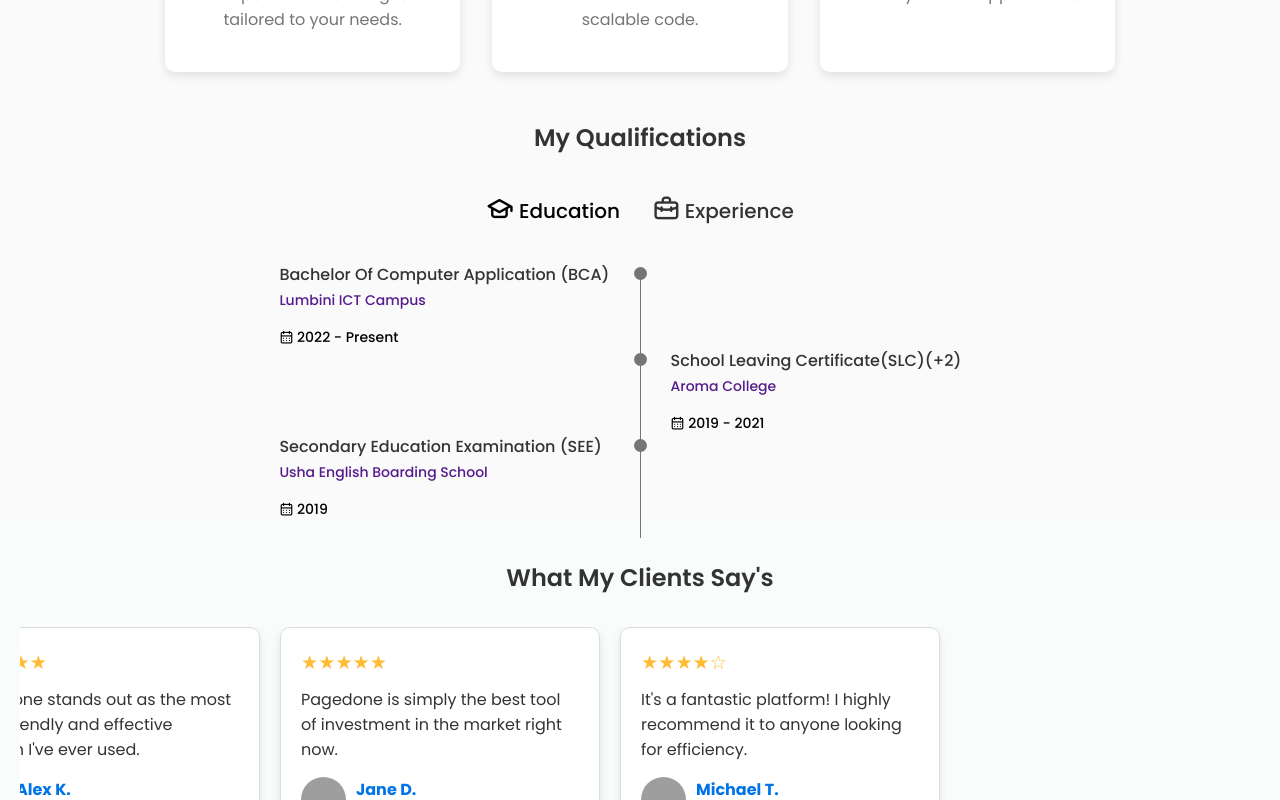
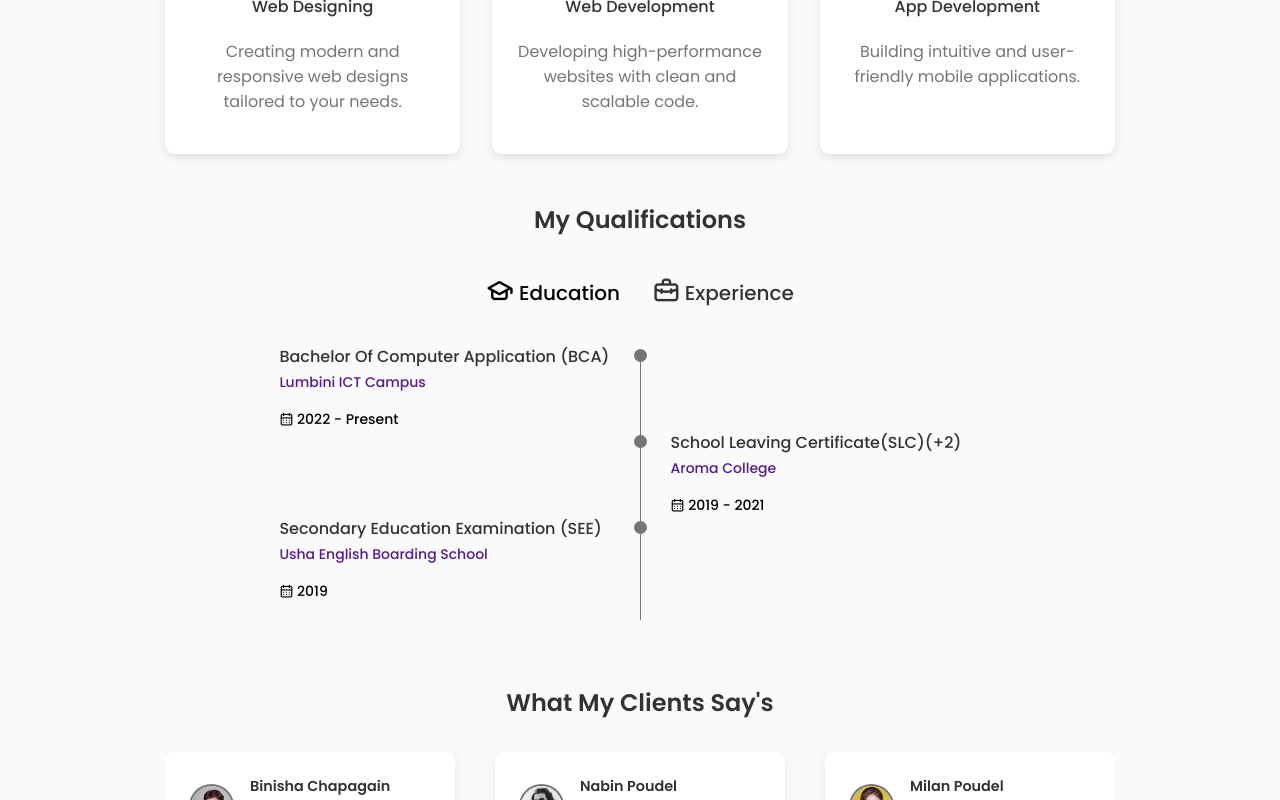
Before and after one commit to ArunPandeyLaudari/Portfolio_Arunpandeylaudari.py, a React (Vite) app: page / in a window 1280 px wide. Shown: the part 2000-2800 px from the top of the page. Built offline with nearby package versions, Linux system fonts and the light colour scheme; grey boxes are pictures that could not be loaded.

Commit message:
testimonoal section done

```diff
--- a/src/assets/components/myskills/AppDev.jsx
+++ b/src/assets/components/myskills/AppDev.jsx
@@ -3,6 +3,8 @@ import { SiDart } from "react-icons/si";
 import { SiFlutter } from "react-icons/si";
 import { SiAndroidstudio } from "react-icons/si";
 import { FaJava } from "react-icons/fa";
+
+
 
 
 const AppDev = () => {
@@ -18,6 +20,8 @@ const AppDev = () => {
         <SiAndroidstudio className='skills__icon'/>
         <FaJava className='skills__icon'/>
 
+
+
       </div>
 
     </div>
--- a/src/assets/components/qualification/Qualification.jsx
+++ b/src/assets/components/qualification/Qualification.jsx
@@ -5,7 +5,7 @@ const Qualification = () => {
     const [activeTab, setActiveTab] = useState("education");
 
     return (
-        <section className="qualification-section" id="qualification">
+        <section className="qualification-section" id="portfolio">
             <h2 className="section__title">My Qualifications</h2>
             <div className="qualification-container container">
                 <div className="qualification__tabs">
--- a/src/assets/components/testimonial/Testimonial.css
+++ b/src/assets/components/testimonial/Testimonial.css
@@ -1,88 +1,185 @@
-.testimonial-section {
-    padding: 40px 20px;
-    background-color: #f8fdfb;
-    text-align: center;
-  }
+/* Testimonials.css */
 
-  .testimonial-title {
-    font-size: 2rem;
-    font-weight: bold;
-    margin-bottom: 20px;
-  }
+.testimonials-section {
+  margin-top: 1.2rem;
+  padding: 4rem 1rem;
 
-  .testimonial-swiper {
-    padding-bottom: 40px;
+}
+
+.container {
+  max-width: 950px;
+  margin: 0 auto;
+}
+
+
+
+.testimonial-card {
+  background: white;
+  border-radius: 8px;
+  box-shadow: 0 3px 10px rgba(0, 0, 0, 0.08);
+  padding: 1.5rem;
+  height: 200px; /* Fixed height for all cards */
+  display: flex;
+  flex-direction: column;
+  transition: transform 0.3s ease;
+  cursor: pointer;
+}
+
+.testimonial-card:hover {
+  transform: translateY(-3px);
+}
+
+.testimonial-header {
+  display: flex;
+  align-items: center;
+  margin-bottom: 1rem;
+}
+
+.client-image-container {
+  width: 45px;
+  height: 45px;
+  border-radius: 50%;
+  overflow: hidden;
+  border: 2px solid var(--text-color);
+  flex-shrink: 0;
+}
+
+.client-image {
+  width: 100%;
+  height: 100%;
+  object-fit: cover;
+}
+
+.client-info {
+  margin-left: 1rem;
+  text-align: left;
+}
+
+.client-name {
+  font-size: .9rem;
+  font-weight: 600;
+  margin-bottom: 0.25rem;
+  color: #333;
+}
+
+.client-position {
+  font-size: 0.8rem;
+  color: #777;
+}
+
+.client-rating {
+  font-size: 0.8rem;
+}
+
+.star {
+  margin-right: 2px;
+}
+
+.star.filled {
+  color: #ffc107;
+}
+
+.star.empty {
+  color: #e0e0e0;
+}
+
+.testimonial-content {
+  text-align: left;
+  flex-grow: 1;
+  display: flex;
+  flex-direction: column;
+  overflow: hidden; /* Prevent text overflow */
+}
+
+.testimonial-text {
+  font-size: 0.68rem;
+  line-height: 1.35;
+  margin-bottom: 0.75rem;
+  font-weight: 400;
+  flex-grow: 1;
+  color: #555;
+  display: -webkit-box;
+  -webkit-line-clamp: 6; /* Limit to approximately 6 lines */
+  line-clamp: 6; /* Standard property for compatibility */
+  -webkit-box-orient: vertical;
+  overflow: hidden;
+  text-overflow: ellipsis;
+}
+
+.testimonial-date {
+  font-size: 0.65rem;
+  color: var(--text-color);
+  font-weight: 500;
+  text-align: right;
+  margin-top: auto; /* Push date to bottom */
+}
+
+/* Swiper custom styles */
+.testimonials-swiper {
+  padding-bottom: 45px;
+}
+
+.swiper-pagination-bullet {
+  background: var(--text-color);
+}
+
+/* Responsive adjustments */
+@media (max-width: 767px) {
+  .section-title {
+    font-size: 1.8rem;
   }
 
   .testimonial-card {
-    background: white;
-    border-radius: 10px;
-    padding: 20px;
-    width: 100%;
-    max-width: 320px;
-    box-shadow: 0 4px 10px rgba(0, 0, 0, 0.1);
-    text-align: left;
-    border: 1px solid #ddd;
-    transition: transform 0.3s ease;
+    padding: 1.2rem;
+    height: 260px; /* Slightly smaller height for tablets */
   }
 
-  .testimonial-card:hover {
-    transform: translateY(-5px);
+  .client-image-container {
+    width: 50px;
+    height: 50px;
   }
 
-  .rating {
-    color: #ffbb33;
-    font-size: 1.2rem;
+  .testimonial-text {
+    -webkit-line-clamp: 5; /* Fewer lines on smaller screens */
+    line-clamp: 5; /* Standard property for compatibility */
+  }
+}
+
+@media (max-width: 480px) {
+  .testimonials-section {
+    padding: 2.5rem 0.75rem;
   }
 
-  .feedback {
-    font-size: 1rem;
-    margin: 10px 0;
-    color: #333;
+  .section-title {
+    font-size: 1.5rem;
+    margin-bottom: 2rem;
   }
 
-  .user-info {
-    display: flex;
-    align-items: center;
-    gap: 10px;
-    margin-top: 15px;
+  .testimonial-card {
+    padding: 1rem;
+    height: 240px; /* Even smaller height for mobile */
   }
 
-  .user-info img {
+  .client-image-container {
     width: 45px;
     height: 45px;
-    border-radius: 50%;
   }
 
-  .user-name {
-    font-weight: bold;
-    color: #0073e6;
+  .client-name {
+    font-size: 1rem;
   }
 
-  .user-role {
-    font-size: 0.85rem;
-    color: #666;
+  .client-rating {
+    font-size: 0.8rem;
   }
 
-  .swiper-pagination-bullet {
-    background: #0073e6;
+  .testimonial-text {
+    font-size: 0.85rem;
+    -webkit-line-clamp: 4; /* Even fewer lines on mobile */
+    line-clamp: 4; /* Standard property for compatibility */
   }
 
-  /* Responsive Design */
-  @media (max-width: 1024px) {
-    .testimonial-card {
-      max-width: 90%;
-    }
+  .testimonial-date {
+    font-size: 0.7rem;
   }
-
-  @media (max-width: 768px) {
-    .testimonial-card {
-      max-width: 95%;
-    }
-  }
-
-  @media (max-width: 480px) {
-    .testimonial-title {
-      font-size: 1.5rem;
-    }
-  }
+}
--- a/src/assets/components/testimonial/Testimonial.jsx
+++ b/src/assets/components/testimonial/Testimonial.jsx
@@ -1,82 +1,141 @@
-import React from "react";
-import { Swiper, SwiperSlide } from "swiper/react";
-import { Pagination, Autoplay } from "swiper/modules";
-import "swiper/css";
-import "swiper/css/pagination";
-import "./Testimonial.css";
+import React from 'react';
+import { Swiper, SwiperSlide } from 'swiper/react';
+import { Autoplay, Pagination } from 'swiper/modules';
+import 'swiper/css';
+import 'swiper/css/pagination';
+import './Testimonial.css'; // Updated CSS file
 
+const Testimonials = () => {
   const testimonials = [
     {
-    name: "Harsh P.",
-    role: "Product Designer",
-    img: "https://randomuser.me/api/portraits/men/32.jpg",
+      id: 1,
+      name: 'Swostik Chapagain',
+      position: 'CEO',
+      image: './src/assets/images/about.jpg', // Replace with your image paths
       rating: 5,
-    feedback:
-      "I was hesitant to try Pagedone at first, but I'm so glad I did – it's exceeded all of my expectations.",
+      description: 'Working with this team was an absolute pleasure. They understood my requirements perfectly and delivered beyond my expectations.',
+      date: 'March 15, 2025'
     },
     {
-    name: "Alex K.",
-    role: "Design Lead",
-    img: "https://randomuser.me/api/portraits/men/45.jpg",
-    rating: 5,
-    feedback:
-      "Pagedone stands out as the most user-friendly and effective solution I've ever used.",
+      id: 2,
+      name: 'Binisha Chapagain',
+      position: 'Flutter Developer',
+      image: './src/assets/images/testimonial2.png', // Replace with your image paths
+      rating: 4,
+      description: 'Very professional service. The final product was exactly what I was looking for, and they were responsive throughout the process.',
+      date: 'February 28, 2025'
     },
     {
-    name: "Jane D.",
-    role: "CEO",
-    img: "https://randomuser.me/api/portraits/women/50.jpg",
+      id: 3,
+      name: 'Nabin Poudel',
+      position: 'Software Engineer',
+      image: './src/assets/images/testimonial1.png',
       rating: 5,
-    feedback:
-      "Pagedone is simply the best tool of investment in the market right now.",
+      description: 'I am extremely satisfied with the results. Their attention to detail and creative approach helped bring my vision to life.',
+      date: 'January 20, 2025'
     },
     {
-    name: "Michael T.",
-    role: "Software Engineer",
-    img: "https://randomuser.me/api/portraits/men/20.jpg",
+      id: 4,
+      name: 'Milan Poudel',
+      position: 'Web Developer',
+      image: './src/assets/images/testimonial3.png',
+      rating: 5,
+      description: 'Outstanding work! They exceeded my expectations and delivered the project ahead of schedule. Would definitely work with them again.',
+      date: 'March 5, 2025'
+    },
+    {
+      id: 5,
+      name: 'Sohan Kafle',
+      position:'CEO',
+      image: './src/assets/images/testimonial1.png',
       rating: 4,
-    feedback:
-      "It's a fantastic platform! I highly recommend it to anyone looking for efficiency.",
-  },
+      description: 'Great communication and exceptional skills. They transformed my ideas into reality with impressive results.',
+      date: 'February 10, 2025'
+    }
   ];
 
-const Testimonial = () => {
+  // Generate stars based on rating
+  const renderStars = (rating) => {
+    const stars = [];
+    for (let i = 1; i <= 5; i++) {
+      stars.push(
+        <span key={i} className={`star ${i <= rating ? 'filled' : 'empty'}`}>
+          {i <= rating ? '★' : '☆'}
+        </span>
+      );
+    }
+    return stars;
+  };
+
   return (
-    <section className="testimonial-section" id="testimonial">
-       <h2 className="section__title">What My Clients Say's</h2>
+    <section className="testimonials-section" id="testimonials">
+      <div className="container">
+        <h1 className="section__title">What My Clients Say's</h1>
+
         <Swiper
-        modules={[Pagination, Autoplay]}
-        spaceBetween={20}
+          modules={[Autoplay, Pagination]}
+          spaceBetween={30}
           slidesPerView={1}
-        pagination={{ clickable: true }}
-        autoplay={{ delay: 3000, disableOnInteraction: false }}
-        loop={true} // Enables infinite looping
+          autoplay={{
+            delay: 3500,
+            disableOnInteraction: false,
+          }}
+          pagination={{
+            clickable: true,
+          }}
+          navigation={false} // Removed navigation arrows
           breakpoints={{
-          480: { slidesPerView: 1 },
-          768: { slidesPerView: 2 },
-          1024: { slidesPerView: 3 },
+            // When window width is >= 640px
+            640: {
+              slidesPerView: 1,
+              spaceBetween: 20,
+            },
+            // When window width is >= 768px
+            768: {
+              slidesPerView: 2,
+              spaceBetween: 30,
+            },
+            // When window width is >= 1024px
+            1024: {
+              slidesPerView: 3,
+              spaceBetween: 40,
+            },
           }}
-        className="testimonial-swiper"
+          className="testimonials-swiper"
         >
-        {testimonials.map((testimonial, index) => (
-          <SwiperSlide key={index} className="testimonial-card">
-            <div className="rating">
-              {"★".repeat(testimonial.rating)}
-              {"☆".repeat(5 - testimonial.rating)}
+          {testimonials.map((testimonial) => (
+            <SwiperSlide key={testimonial.id}>
+              <div className="testimonial-card">
+                <div className="testimonial-header">
+                  <div className="client-image-container">
+                    <img
+                      src={testimonial.image}
+                      alt={`${testimonial.name}`}
+                      className="client-image"
+                    />
+
+
+
                   </div>
-            <p className="feedback">{testimonial.feedback}</p>
-            <div className="user-info">
-              <img src={testimonial.img} alt={testimonial.name} />
-              <div>
-                <h4 className="user-name">{testimonial.name}</h4>
-                <p className="user-role">{testimonial.role}</p>
+                  <div className="client-info">
+                    <h3 className="client-name">{testimonial.name}</h3>
+                    <p className="client-position">{testimonial.position}</p>
+                    <div className="client-rating">
+                      {renderStars(testimonial.rating)}
+                    </div>
+                  </div>
+                </div>
+                <div className="testimonial-content">
+                  <p className="testimonial-text">{testimonial.description}</p>
+                  <p className="testimonial-date">{testimonial.date}</p>
                 </div>
               </div>
             </SwiperSlide>
           ))}
         </Swiper>
+      </div>
     </section>
   );
 };
 
-export default Testimonial;
+export default Testimonials;
```
Also changed, not shown: src/assets/components/myskills/Skills.css (+87 -31 lines). Lines whose indentation alone changed are shown as unchanged.
